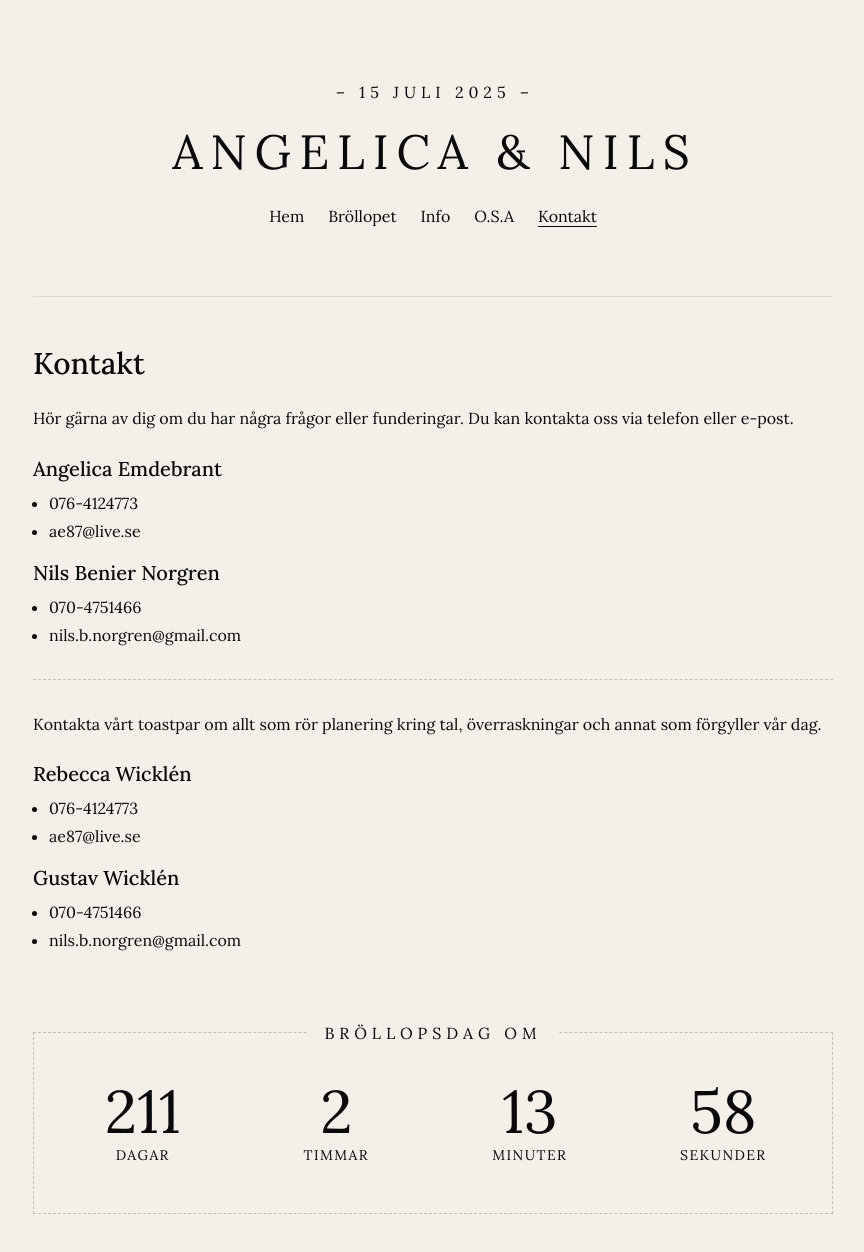
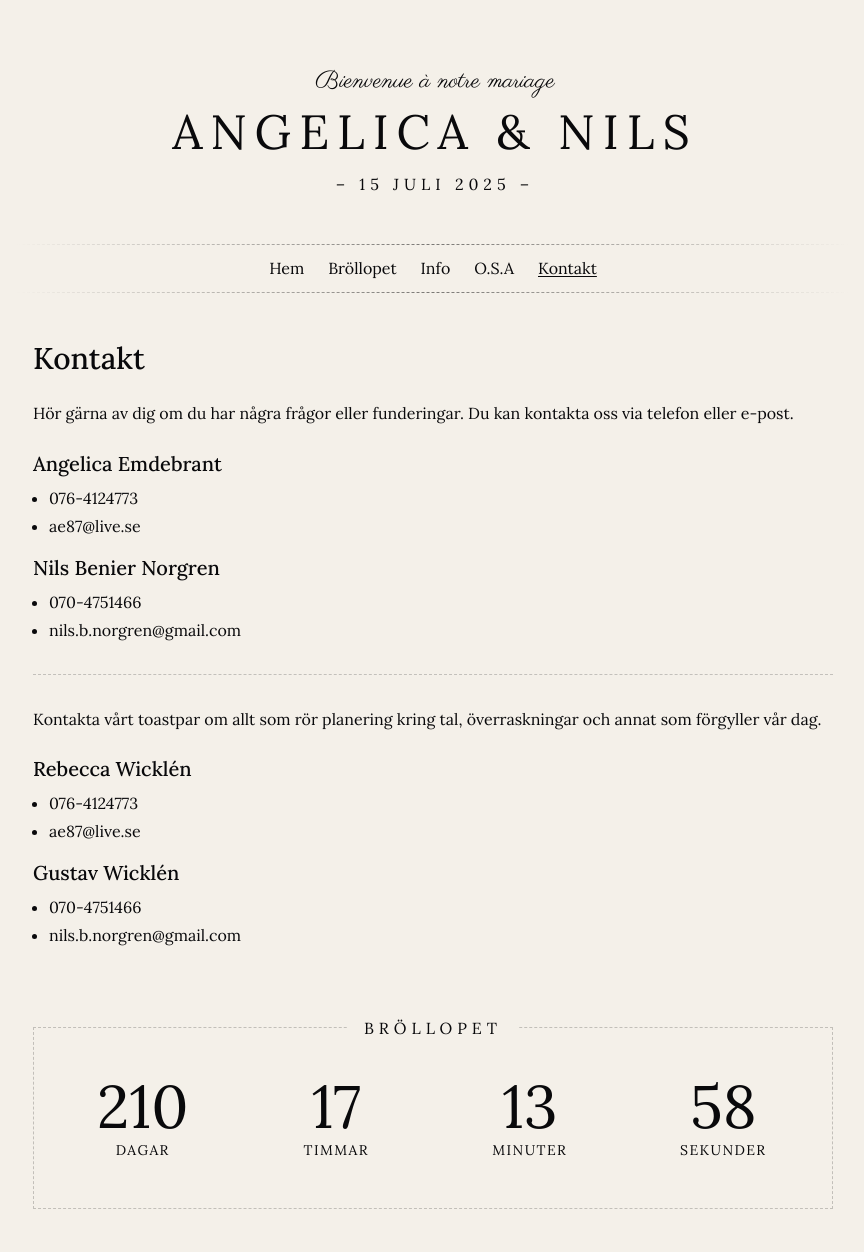
Before and after one commit to simonwallstrom/angelicaochnils, a Next.js app: page /kontakt in a window 1280 px wide. Shown: the top 1252 px of the page, without its empty margins (207-1071 px from the left). Built offline with nearby package versions, Linux system fonts and the light colour scheme.

Commit message:
Updated main nav and fixed layout ramifications on all pages

```diff
--- a/src/app/brollopet/page.tsx
+++ b/src/app/brollopet/page.tsx
@@ -6,8 +6,8 @@ export default function Page() {
       <div className="bg-white p-2 shadow">
         <Image priority src="/ulvhall.jpg" width={2318} height={2019} alt="Angelica och Nils" />
       </div>
-      <div className="">
-        <h1 className="mt-8 text-3xl font-medium sm:mt-12">Bröllopet</h1>
+      <div className="mt-8 sm:mt-12">
+        <h1 className="text-3xl font-medium">Bröllopet</h1>
         <p className="mt-4 leading-relaxed">
           14-16 juli 2025 blir det äntligen bröllop och fest på Ulvhälls Herrgård. Vi hoppas att ni
           vill komma och fira med oss!
--- a/src/app/info/page.tsx
+++ b/src/app/info/page.tsx
@@ -2,9 +2,8 @@ import Link from 'next/link'
 
 export default function Page() {
   return (
-    <div className="overflow-hidden border-t border-black/10">
     <div className="">
-        <h1 className="mt-6 text-3xl font-medium sm:mt-12">Info</h1>
+      <h1 className="text-3xl font-medium">Info</h1>
       <p className="mt-4 leading-relaxed sm:mt-6">
         Har ni något ni undrar över är ni välkomna att höra av er till oss eller vårt toastpar.{' '}
         <Link
@@ -37,8 +36,8 @@ export default function Page() {
 
       <h2 className="mt-4 text-xl font-medium sm:mt-8">Tal och spex</h2>
       <p className="mt-3 leading-relaxed">
-          Vill ni hålla tal, spexa eller annat skoj?, Då ska det anmälas till vårt toastpar i god
-          tid så de kan planera kvällens program.{' '}
+        Vill ni hålla tal, spexa eller annat skoj?, Då ska det anmälas till vårt toastpar i god tid
+        så de kan planera kvällens program.{' '}
         <Link className="text-blue-600 underline hover:no-underline" href="/kontakt#toastpar">
           kontakta Gustav eller Rebecca →
         </Link>
@@ -49,10 +48,10 @@ export default function Page() {
 
       <h2 className="mt-4 text-xl font-medium sm:mt-8">Transport</h2>
       <p className="mt-3 leading-relaxed">
-          Enklast tar ni er hit med bil, det finns gott om lättillgängliga parkeringsplatser vid
-          både herrgården och annexet. Åker man tåg åker man till Strängnäs resecentrum och
-          promenerar sedan 1,5 km till herrgården. Framför Herrgården ligger en stor brygga som kan
-          ta emot båtar som har ett djup på upp till 4 meter.
+        Enklast tar ni er hit med bil, det finns gott om lättillgängliga parkeringsplatser vid både
+        herrgården och annexet. Åker man tåg åker man till Strängnäs resecentrum och promenerar
+        sedan 1,5 km till herrgården. Framför Herrgården ligger en stor brygga som kan ta emot båtar
+        som har ett djup på upp till 4 meter.
       </p>
 
       <h2 className="mt-4 text-xl font-medium sm:mt-8">Barn</h2>
@@ -68,6 +67,5 @@ export default function Page() {
         och utanför herrgården är 7500 kr. Fyrverkerier tackar vi ödmjukast nej till.
       </p>
     </div>
-    </div>
   )
 }
--- a/src/app/kontakt/page.tsx
+++ b/src/app/kontakt/page.tsx
@@ -1,8 +1,7 @@
 export default function Page() {
   return (
-    <div className="border-t border-black/10">
-      <div className="">
-        <h1 className="mt-8 text-3xl font-medium sm:mt-12">Kontakt</h1>
+    <div className="mt-8 sm:mt-12">
+      <h1 className="text-3xl font-medium">Kontakt</h1>
       <p className="mt-4 leading-relaxed sm:mt-6">
         Hör gärna av dig om du har några frågor eller funderingar. Du kan kontakta oss via telefon
         eller e-post.
@@ -18,10 +17,7 @@ export default function Page() {
         <li>nils.b.norgren@gmail.com</li>
       </ul>
 
-        <div
-          id="toastpar"
-          className="mt-8 scroll-mt-12 border-t border-dashed border-black/20 pt-8"
-        >
+      <div id="toastpar" className="mt-8 scroll-mt-12 border-t border-dashed border-black/20 pt-8">
         <div>
           Kontakta vårt toastpar om allt som rör planering kring tal, överraskningar och annat som
           förgyller vår dag.
@@ -39,6 +35,5 @@ export default function Page() {
         <li>nils.b.norgren@gmail.com</li>
       </ul>
     </div>
-    </div>
   )
 }
--- a/src/app/layout.tsx
+++ b/src/app/layout.tsx
@@ -1,5 +1,5 @@
 import type { Metadata } from 'next'
-import { Lora } from 'next/font/google'
+import { Lora, Parisienne } from 'next/font/google'
 
 import '~/globals.css'
 import NavLink from '~/components/nav-link'
@@ -9,6 +9,13 @@ const serif = Lora({
   subsets: ['latin'],
   display: 'swap',
   variable: '--font-serif',
+})
+
+const script = Parisienne({
+  weight: ['400'],
+  subsets: ['latin'],
+  display: 'swap',
+  variable: '--font-script',
 })
 
 export const metadata: Metadata = {
@@ -25,30 +32,43 @@ export default function RootLayout({
   children: React.ReactNode
 }>) {
   return (
-    <html className={`bg-beige text-zinc-950 ${serif.variable}`} lang="sv">
+    <html className={`bg-beige text-zinc-950 ${serif.variable} ${script.variable}`} lang="sv">
       <body className="font-serif">
         <div className="mx-auto max-w-4xl px-4 sm:px-12">
           <header className="mt-12 text-center sm:mt-20">
             <h1 className="ml-1">
-              <div className="tracking-[5px] uppercase">– 15 Juli 2025 –</div>
-              <div className="mt-3 text-3xl tracking-widest uppercase sm:mt-6 sm:text-5xl sm:tracking-[8px]">
+              <div className="font-script text-xl leading-1 sm:text-2xl">
+                Bienvenue à notre mariage
+              </div>
+              <div className="mt-4 text-3xl tracking-widest uppercase sm:mt-6 sm:text-5xl sm:tracking-[8px]">
                 Angelica & Nils
+              </div>
+              <div className="mt-2 text-sm tracking-[5px] uppercase sm:mt-4 sm:text-base">
+                – 15 Juli 2025 –
               </div>
             </h1>
           </header>
-          <nav className="bg-beige sticky top-0 z-10 -mx-4 mt-1 flex justify-center gap-3 overflow-scroll sm:mt-4 sm:gap-6">
+          <nav className="bg-beige sticky -top-px z-10 -mx-4 mt-8 flex justify-center gap-4 sm:mt-12 sm:gap-6">
+            <div className="absolute w-full">
+              <div className="absolute h-px w-full border-t border-dashed border-black/50"></div>
+              <div className="from-beige to-beige absolute h-px w-full bg-gradient-to-r via-transparent"></div>
+            </div>
             <NavLink href="/">Hem</NavLink>
             <NavLink href="/brollopet">Bröllopet</NavLink>
             <NavLink href="/info">Info</NavLink>
             <NavLink href="/osa">O.S.A</NavLink>
             <NavLink href="/kontakt">Kontakt</NavLink>
+            <div className="absolute top-full w-full">
+              <div className="absolute h-px w-full border-t border-dashed border-black/50"></div>
+              <div className="from-beige to-beige absolute h-px w-full bg-gradient-to-r via-transparent"></div>
+            </div>
           </nav>
 
-          <main className="mt-8 sm:mt-14">{children}</main>
+          <main className="mt-8 sm:mt-12">{children}</main>
 
           <footer className="relative mt-12 mb-12 flex justify-center border border-dashed border-black/20 sm:mt-20 sm:mb-24">
             <div className="bg-beige absolute -mt-4 flex h-8 items-center">
-              <span className="px-4 tracking-[5px] uppercase">Bröllopsdag om</span>
+              <span className="px-4 tracking-[5px] uppercase">Bröllopet</span>
             </div>
             <CountDown />
           </footer>
--- a/src/app/osa/page.tsx
+++ b/src/app/osa/page.tsx
@@ -3,14 +3,13 @@ import { Form } from './form'
 
 export default function Page() {
   return (
-    <div className="border-t border-dashed border-black/20">
-      <div className="">
-        <h1 className="mt-8 text-3xl font-medium sm:mt-12">O.S.A</h1>
+    <div className="mt-8 sm:mt-12">
+      <h1 className="text-3xl font-medium">O.S.A</h1>
       <p className="mt-4 font-semibold text-red-600 italic">O.S.A senast 14 april 2025</p>
       <p className="mt-4 leading-relaxed">
-          Då vi har begränsat med plats så ber vi er ödmjukast att fråga oss om en eventuell +1 om
-          du är inbjuden som "singel". Det är viktigt att göra en anmälan för varje person, även om
-          ni delar hushåll.
+        Då vi har begränsat med plats så ber vi er ödmjukast att fråga oss om en eventuell +1 om du
+        är inbjuden som "singel". Det är viktigt att göra en anmälan för varje person, även om ni
+        delar hushåll.
       </p>
       <ul className="mt-4 list-disc space-y-1 pl-4">
         <li>Ange eventuella allergier och specialkost i meddelandefältet nedan.</li>
@@ -26,14 +25,13 @@ export default function Page() {
         </ul>
       </div>
       <p className="mt-6 italic">
-          Har man inte möjlighet att sova över men vill delta under vigseln eller vid andra frågor
-          som rör övernattning,{' '}
+        Har man inte möjlighet att sova över men vill delta under vigseln eller vid andra frågor som
+        rör övernattning,{' '}
         <Link className="text-blue-600 underline hover:no-underline" href="/kontakt">
           kontakta Angelica eller Nils →
         </Link>
       </p>
       <Form />
     </div>
-    </div>
   )
 }
--- a/src/app/osa/tack/page.tsx
+++ b/src/app/osa/tack/page.tsx
@@ -5,19 +5,15 @@ export default async function Page() {
   const submissionData = await getSubmissionData()
 
   return (
-    <div className="border-t border-black/10">
-      <div className="">
-        <h1 className="mt-8 text-3xl font-medium sm:mt-12">Tack för ditt svar!</h1>
+    <div className="mt-8 sm:mt-12">
+      <h1 className="text-3xl font-medium">Tack för ditt svar!</h1>
       <p className="mt-4 leading-relaxed sm:mt-6">
         För alla deltagare kommer vi att skicka ut mer detaljerad information när bröllopet närmar
         sig. Observera att varje person behöver göra en separat anmälan, även om ni bor i samma
         hushåll.{' '}
       </p>
       <p className="mt-4">
-          <Link
-            className="whitespace-nowrap text-blue-600 underline hover:no-underline"
-            href="/osa"
-          >
+        <Link className="whitespace-nowrap text-blue-600 underline hover:no-underline" href="/osa">
           Gör en ny anmälan →
         </Link>
       </p>
@@ -85,6 +81,5 @@ export default async function Page() {
         </div>
       )}
     </div>
-    </div>
   )
 }
--- a/src/app/page.tsx
+++ b/src/app/page.tsx
@@ -12,8 +12,8 @@ export default function Page() {
           alt="Angelica och Nils"
         />
       </div>
-      <div className="">
-        <h1 className="mt-8 text-3xl font-medium sm:mt-12">Välkommen</h1>
+      <div className="mt-8 sm:mt-12">
+        <h1 className="text-3xl font-medium">Välkommen</h1>
         <p className="mt-4 leading-relaxed sm:mt-6">
           Äntligen bröllop i dagarna tre på Ulvhälls herrgård i Strängnäs och vi hoppas på att få
           dela dessa dagar med just dig. Du som har fått vår inbjudan med länken till denna sida är
--- a/src/components/countdown.tsx
+++ b/src/components/countdown.tsx
@@ -41,7 +41,7 @@ const useCountdown = (targetDate: Date) => {
 }
 
 export function CountDown() {
-  const weddingDate = useMemo(() => new Date('2025-07-15T00:00:00'), [])
+  const weddingDate = useMemo(() => new Date('2025-07-14T17:00:00+02:00'), [])
   const timeLeft = useCountdown(weddingDate)
 
   if (!timeLeft) return null
--- a/src/components/nav-link.tsx
+++ b/src/components/nav-link.tsx
@@ -9,7 +9,7 @@ export default function NavLink({ children, href }: { children: ReactNode; href:
 
   return (
     <Link
-      className={`py-3 underline-offset-4 hover:underline ${pathname === href ? 'underline' : ''}`}
+      className={`py-3 underline-offset-2 hover:underline ${pathname === href ? 'underline' : ''}`}
       href={href}
     >
       {children}
--- a/src/globals.css
+++ b/src/globals.css
@@ -4,4 +4,6 @@
 
 @theme {
   --color-beige: #f4f0e9;
+
+  --font-script: var(--font-script);
 }
```
Lines whose indentation alone changed are shown as unchanged.
